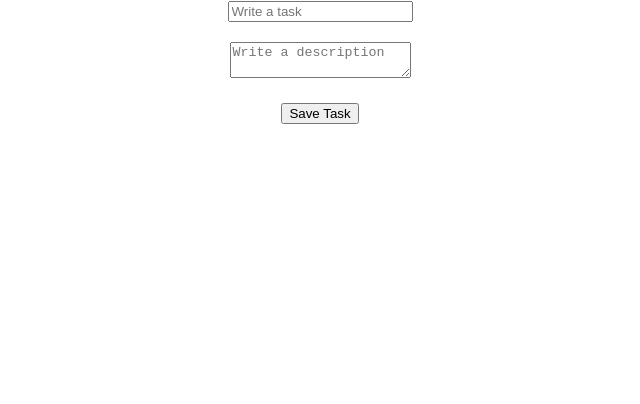
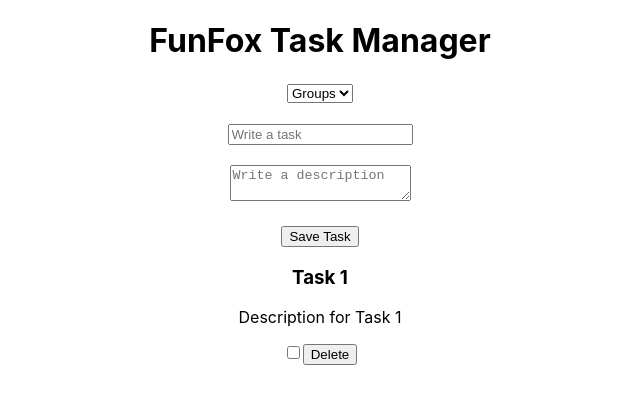
Before and after one commit to OmarMWarraich/task-management-funfox, a React (Create React App) app: page / in a window 1280 px wide. Shown: the top 404 px of the page, without its empty margins (320-960 px from the left). Built offline with nearby package versions, Linux system fonts and the light colour scheme.

Commit message:
feat: Mock Tasks and Groups Response

```diff
--- a/src/App.js
+++ b/src/App.js
@@ -1,4 +1,4 @@
-import React, { useState } from 'react';
+import React, { useState, useEffect } from 'react';
 import TaskForm from './components/TaskForm';
 import TaskList from './components/TaskList';
 
@@ -6,6 +6,28 @@ import './App.css';
 
 function App() {
   const [tasks, setTasks] = useState([]);
+  const [groups, setGroups] = useState([]);
+  const [selectedGroup, setSelectedGroup] = useState('');
+
+  useEffect(() => {
+    // Mock API response for tasks
+    const mockTasksResponse = [
+      {
+        id: '1',
+        title: 'Task 1',
+        description: 'Description for Task 1',
+        completed: false,
+        group: 'group1',
+      },
+      // Add more tasks here
+    ];
+
+    // Mock API response for groups
+    const mockGroupsResponse = ['group1', 'group2'];
+
+    setTasks(mockTasksResponse);
+    setGroups(mockGroupsResponse);
+  }, []);
 
   const addTask = (newTask) => {
     setTasks([...tasks, newTask]);
@@ -23,11 +45,29 @@ function App() {
 
   return (
     <div className="App">
+      <h1>
+        FunFox Task Manager
+      </h1>
+      <div>
+        <select value={selectedGroup} onChange={(e) => setSelectedGroup(e.target.value)}>
+          <option value="">Groups</option>
+          {groups.map((group) => (
+            <option key={group} value={group}>{group}</option>
+          ))}
+        </select>
+      </div>
+      <br />
       <div>
         <TaskForm addTask={addTask} />
       </div>
       <div>
-        <TaskList tasks={tasks} deleteTask={deleteTask} checkDone={checkDone} />
+        <TaskList
+          tasks={tasks.filter(
+            (task) => selectedGroup === '' || task.group === selectedGroup,
+          )}
+          deleteTask={deleteTask}
+          checkDone={checkDone}
+        />
       </div>
     </div>
   );
--- a/src/components/TaskList.js
+++ b/src/components/TaskList.js
@@ -22,7 +22,7 @@ const TaskList = ({ tasks, deleteTask, checkDone }) => (
 
 TaskList.propTypes = {
   tasks: PropTypes.arrayOf(PropTypes.shape({
-    id: PropTypes.number.isRequired,
+    id: PropTypes.string.isRequired,
     title: PropTypes.string.isRequired,
     done: PropTypes.bool.isRequired,
   })).isRequired,
```
